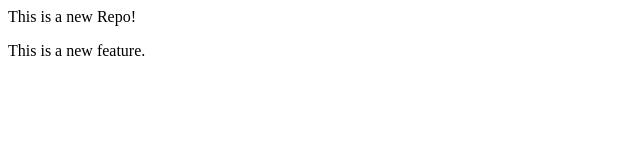
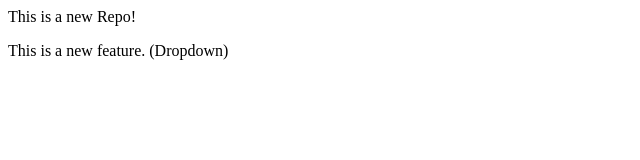
Before and after one commit to Sandesh0610-2/localrepo, a plain HTML site: page index.html in a window 1280 px wide. Shown: the full height of the page, 0-640 px from the left. Drawn offline with Linux system fonts and the light colour scheme.

Commit message:
Add Dropdown

```diff
--- a/index.html
+++ b/index.html
@@ -3,5 +3,5 @@
 </p>
 
 <p>
-    This is a new feature.
+    This is a new feature. (Dropdown)
 </p>
```
